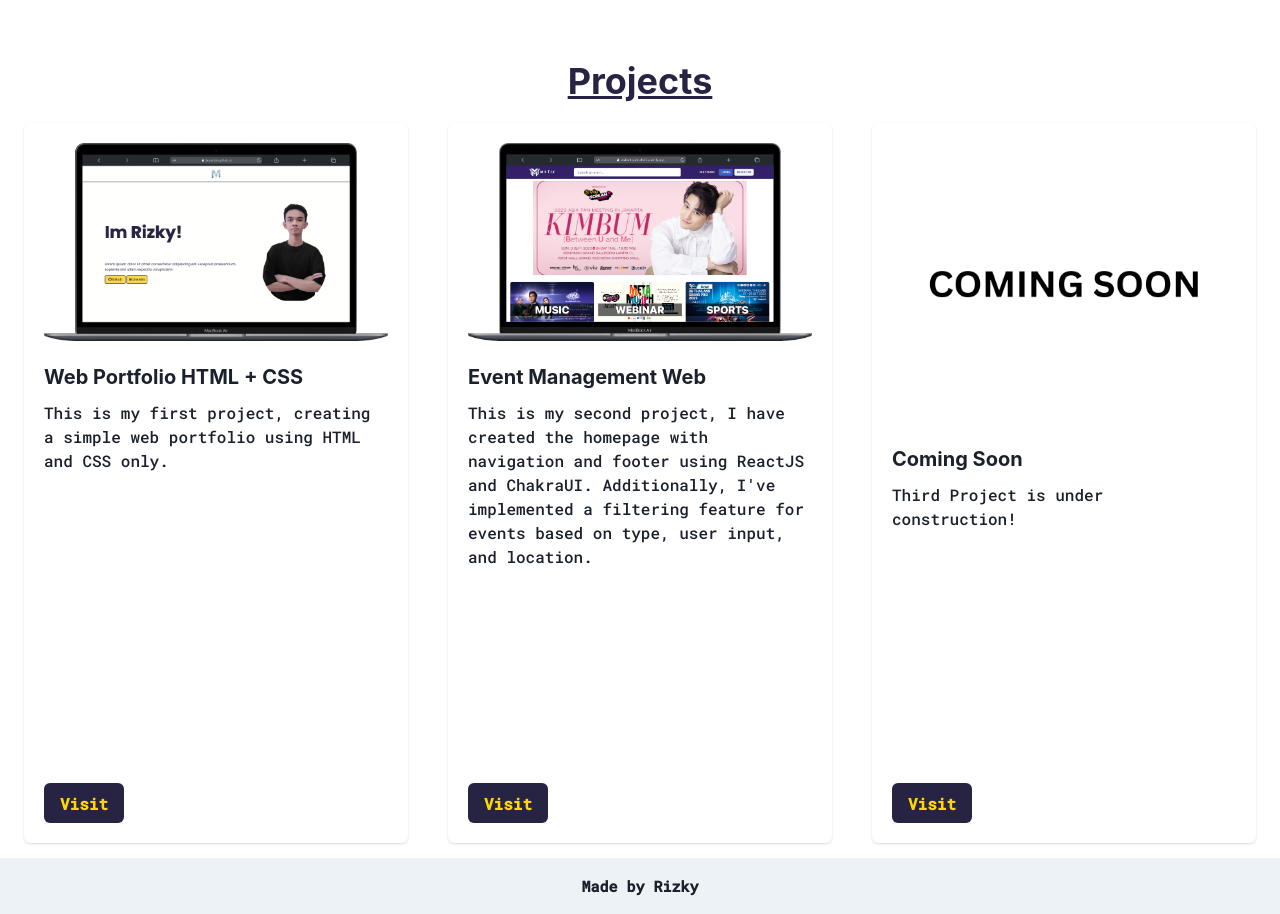
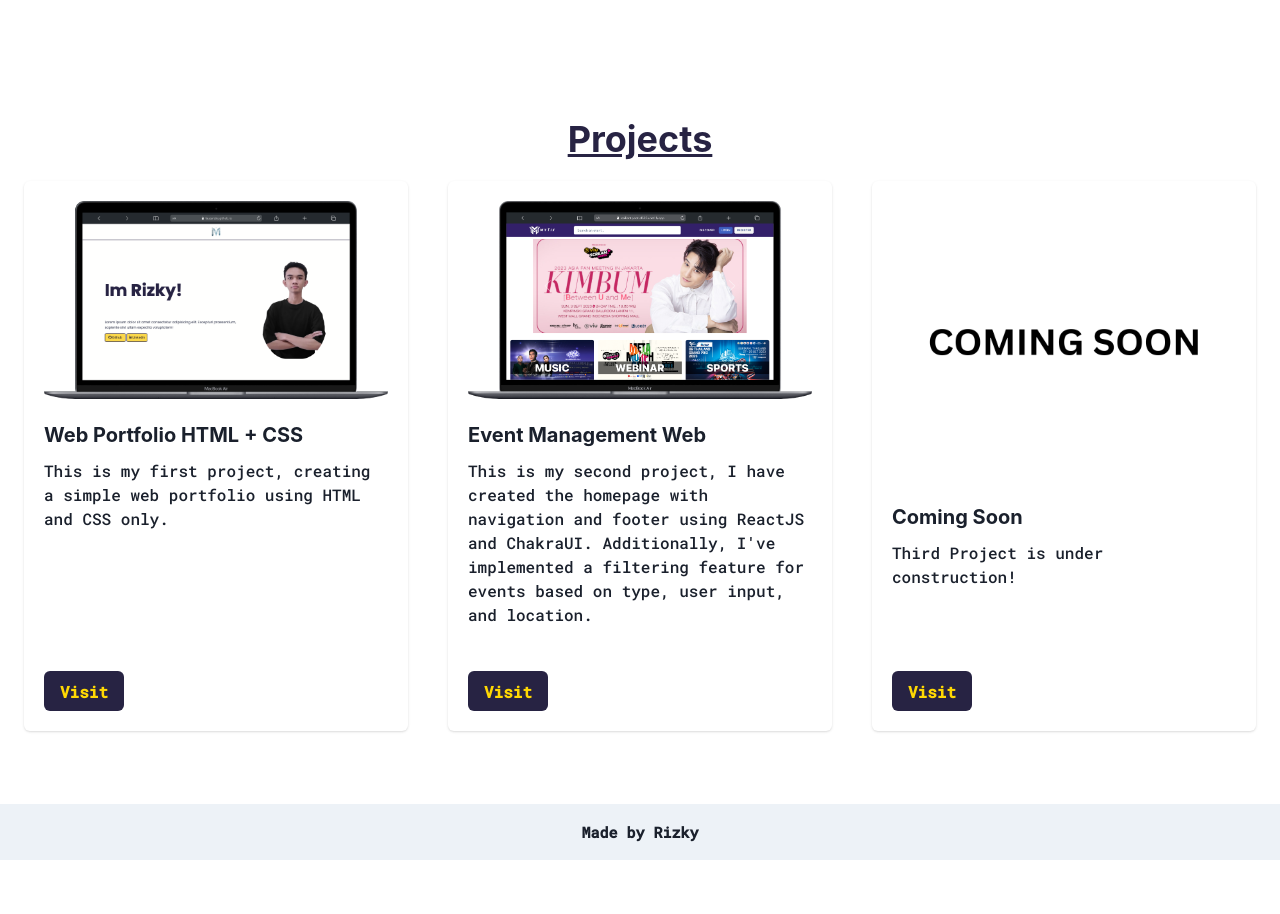
Before and after one commit to fauzarizky/fauzarizky.github.io, a React (Vite) app: page / in a window 1280 px wide. Shown: the part 1540-2454 px from the top of the page. After the commit the page ends 2400 px from the top, so only its background shows below. Built offline with nearby package versions, Linux system fonts and the light colour scheme.

Commit message:
change height card & margin heading at Projects components

```diff
--- a/src/components/Projects.jsx
+++ b/src/components/Projects.jsx
@@ -10,12 +10,12 @@ export default function Projects(props) {
   return (
     <div data-aos="fade-up">
       <Box id={`${props.id}`} minH={"93vh"} display={"flex"} flexDir={"column"} justifyContent={"center"} style={{ fontFamily: "Roboto Mono, monoscope" }} mb={{base:'20px', md: '20px', lg: 0}}>
-        <Heading textAlign={"center"} textDecor={"underline"} color={color} mt={{base: '10px', md: 0}}>
+        <Heading textAlign={"center"} textDecor={"underline"} color={color} mt={{base: '40px', md: 0}}>
           Projects
         </Heading>
         <Box mt={"20px"}>
           <SimpleGrid templateColumns="repeat(3, 1fr)" spacing={"10"} display={"flex"} justifyContent={"center"} alignItems={'center'} flexDir={{base: 'column', md: 'row'}} flexWrap={'wrap'} mb={'15px'}>
-            <Card maxW="sm" minH={'90vh'}>
+            <Card maxW="sm" minH={'550px'}>
               <CardBody>
                 <Image src={portfolio1} alt="First Project" borderRadius="lg" />
                 <Stack mt="6" spacing="3">
@@ -32,7 +32,7 @@ export default function Projects(props) {
               </CardFooter>
             </Card>
 
-            <Card maxW="sm" minH={'90vh'}>
+            <Card maxW="sm" minH={'550px'}>
               <CardBody>
                 <Image src={portfolio2} alt="Second Project" borderRadius="lg" />
                 <Stack mt="6" spacing="3">
@@ -51,7 +51,7 @@ export default function Projects(props) {
               </CardFooter>
             </Card>
 
-            <Card maxW="sm" minH={'90vh'}>
+            <Card maxW="sm" minH={'550px'}>
               <CardBody>
                 <Image src={portfolio3} alt="Third Project" borderRadius="lg" h={"35vh"} w={"100%"} />
                 <Stack mt="6" spacing="3">
```
